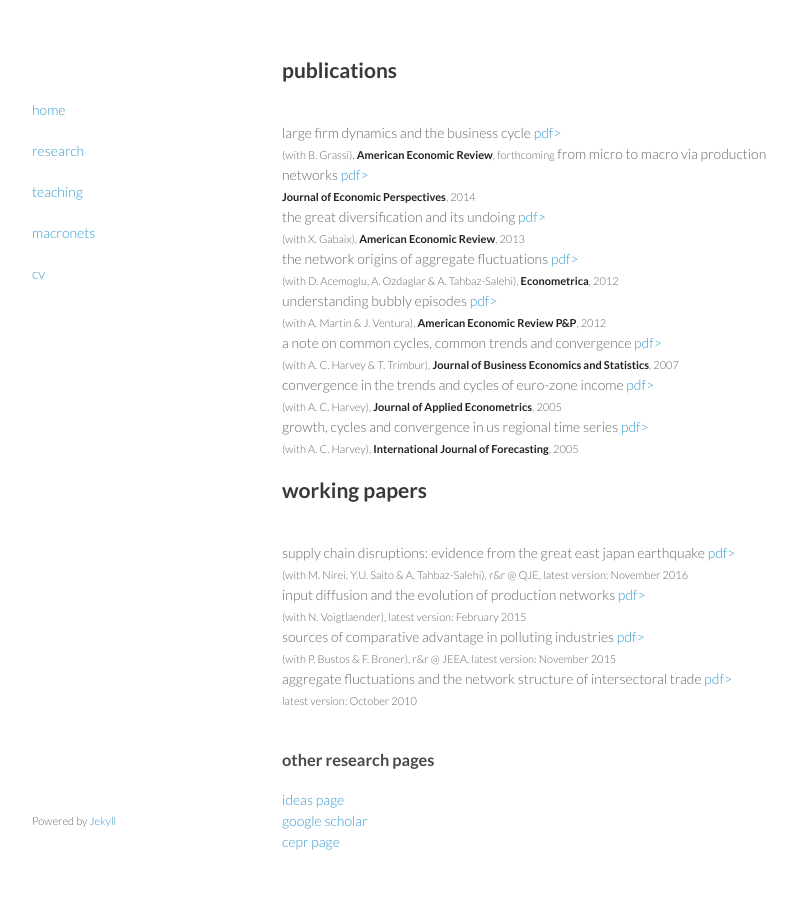
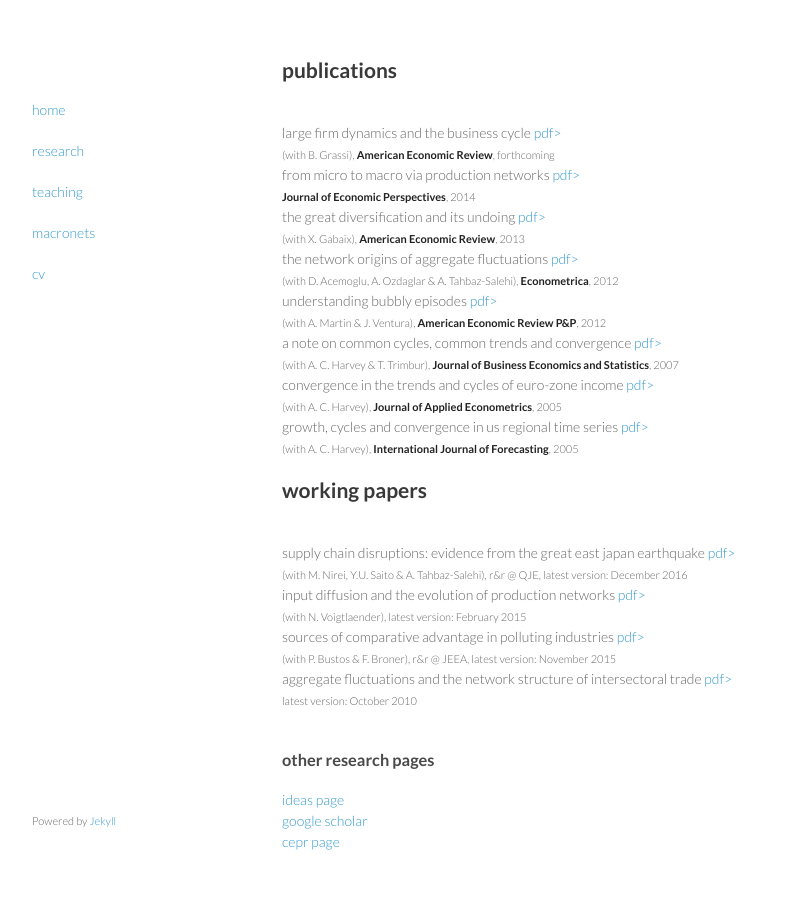
Before and after one commit to Vasco-M-Carvalho/vasco-m-carvalho.github.io, a Jekyll site: the page built from research.html, in a window 1280 px wide. Shown: the whole page, without its empty margins (233-1030 px from the left). Built offline with Jekyll 4.4.1, drawn with Linux system fonts in a browser that asks for light colours.

```diff
--- a/research.html
+++ b/research.html
@@ -7,7 +7,7 @@ title: research
 <p>
 <br>large firm dynamics and the business cycle <a href="./pdfs/Carvalho_Grassi_LargeFirms_AER_resubmission_Manuscript_Round3.pdf">pdf></a>
 <br><small>(with B. Grassi), <strong>American Economic Review</strong>, forthcoming</small>
-from micro to macro via production networks <a href="./pdfs/Carvalho_JEP_2014.pdf">pdf></a>
+<br>from micro to macro via production networks <a href="./pdfs/Carvalho_JEP_2014.pdf">pdf></a>
 <br><small><strong>Journal of Economic Perspectives</strong>, 2014</small>
 <br>the great diversification and its undoing <a href="./pdfs/carvalho_greatdiv American Economic Review.pdf">pdf></a>
 <br><small>(with X. Gabaix),  <strong>American Economic Review</strong>, 2013</small>
@@ -27,7 +27,7 @@ from micro to macro via production networks <a href="./pdfs/Carvalho_JEP_2014.pd
 
 <p>
 <br>supply chain disruptions: evidence from the great east japan earthquake <a href="./pdfs/JapanEQ.pdf">pdf></a>
-<br><small>(with M. Nirei, Y.U. Saito & A. Tahbaz-Salehi), r&r @ QJE, latest version: November 2016</small>
+<br><small>(with M. Nirei, Y.U. Saito & A. Tahbaz-Salehi), r&r @ QJE, latest version: December 2016</small>
 <br>input diffusion and the evolution of production networks <a href="http://www.anderson.ucla.edu/faculty/nico.v/Research/Input_Diffusion.pdf">pdf></a>
 <br><small>(with N. Voigtlaender), latest version: February 2015</small>
 <br>sources of comparative advantage in polluting industries <a href="./pdfs/Broner_Bustos_Carvalho_Nov2015.pdf">pdf></a>
```
